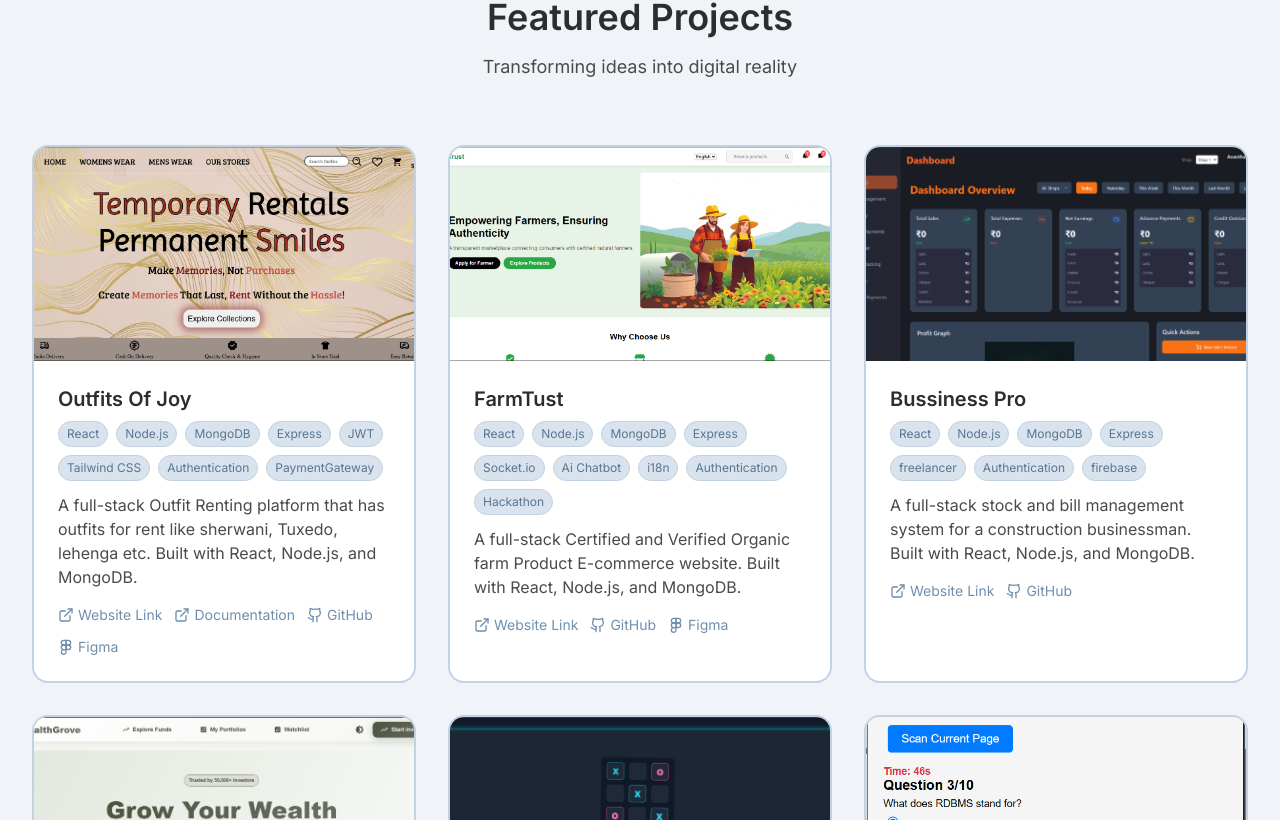
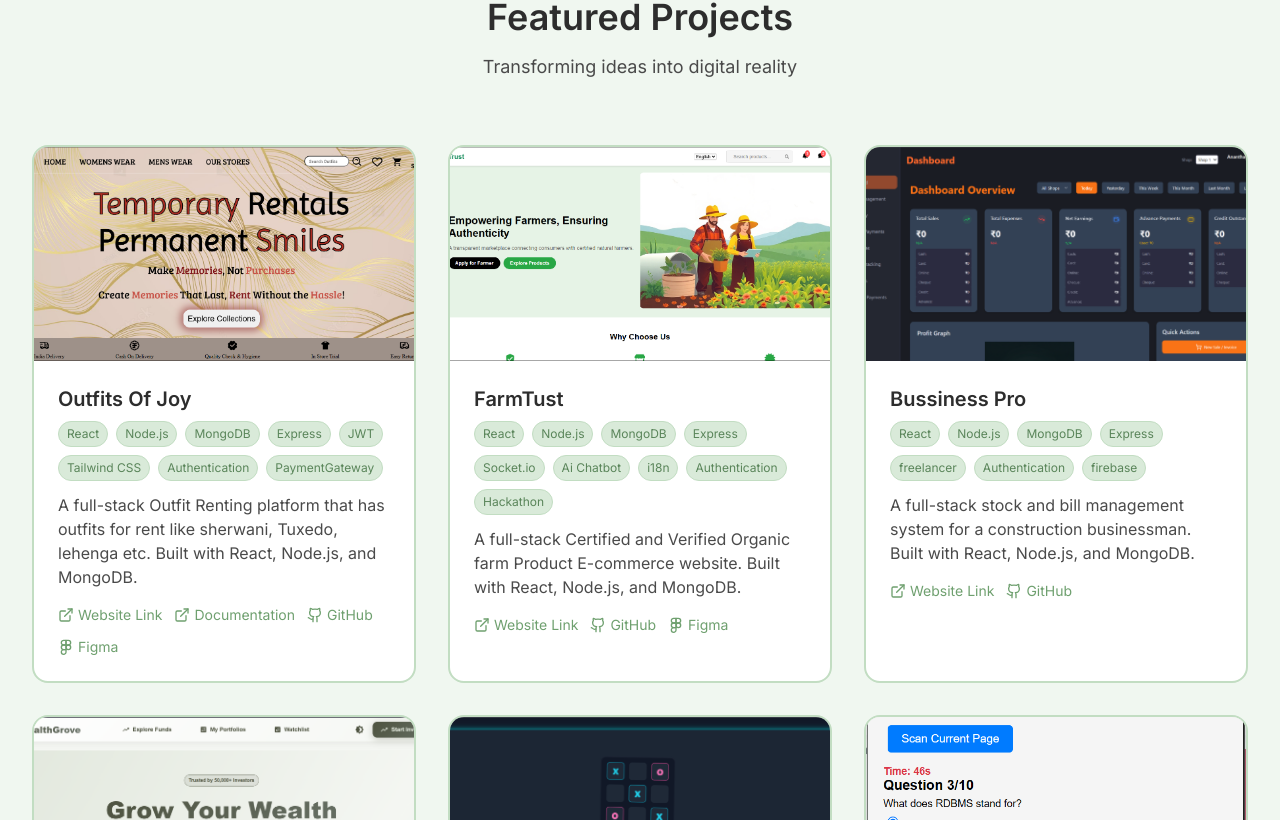
Before and after one commit to PARTH-JADAV20/my-portfolio-website, a React (Vite) app: page / in a window 1280 px wide. Shown: the part 980-1800 px from the top of the page. Built offline with nearby package versions, Linux system fonts and the light colour scheme.

Commit message:
changed color for project section UI

```diff
--- a/src/Components/Projects.jsx
+++ b/src/Components/Projects.jsx
@@ -97,17 +97,17 @@ export default function Projects() {
   ];
 
   return (
-    <section id="projects" className="py-20 bg-muted-blue-50">
+    <section id="projects" className="py-20 bg-muted-green-50">
       <div className="max-w-7xl mx-auto px-4 sm:px-6 lg:px-8">
         <div className="text-center mb-16">
-          <Briefcase className="w-12 h-12 text-muted-blue-600 mx-auto mb-4" />
+          <Briefcase className="w-12 h-12 text-muted-green-600 mx-auto mb-4" />
           <h2 className="text-4xl font-semibold text-text-gray-dark mb-4">Featured Projects</h2>
           <p className="text-lg text-text-gray">Transforming ideas into digital reality</p>
         </div>
         <div className="grid grid-cols-1 md:grid-cols-2 lg:grid-cols-3 gap-8">
           {projects.map((project, index) => (
-            <div key={index} className="group relative bg-white rounded-flat-lg overflow-hidden border-2 border-muted-blue-200 hover:border-muted-blue-400 transition-all duration-300 hover:-translate-y-1">
-              <div className="aspect-video overflow-hidden bg-muted-blue-100">
+            <div key={index} className="group relative bg-white rounded-flat-lg overflow-hidden border-2 border-muted-green-200 hover:border-muted-green-400 transition-all duration-300 hover:-translate-y-1">
+              <div className="aspect-video overflow-hidden bg-muted-green-100">
                 <img
                   src={project.image}
                   alt={project.title}
@@ -122,7 +122,7 @@ export default function Projects() {
                   {project.tags.map((tag, i) => (
                     <span
                       key={i}
-                      className="text-xs px-2 py-1 bg-muted-blue-100 text-muted-blue-700 rounded-full border border-muted-blue-200"
+                      className="text-xs px-2 py-1 bg-muted-green-100 text-muted-green-700 rounded-full border border-muted-green-200"
                     >
                       {tag}
                     </span>
@@ -136,7 +136,7 @@ export default function Projects() {
                       href={project.preview}
                       target="_blank"
                       rel="noopener noreferrer"
-                      className="inline-flex items-center text-sm text-muted-blue-600 hover:text-muted-blue-700 transition-colors"
+                      className="inline-flex items-center text-sm text-muted-green-600 hover:text-muted-green-700 transition-colors"
                     >
                       <ExternalLink className="w-4 h-4 mr-1" /> Website Link
                     </a>
@@ -146,7 +146,7 @@ export default function Projects() {
                       href={project.postmanDocs}
                       target="_blank"
                       rel="noopener noreferrer"
-                      className="inline-flex items-center text-sm text-muted-blue-600 hover:text-muted-blue-700 transition-colors"
+                      className="inline-flex items-center text-sm text-muted-green-600 hover:text-muted-green-700 transition-colors"
                     >
                       <ExternalLink className="w-4 h-4 mr-1" /> Documentation
                     </a>
@@ -156,7 +156,7 @@ export default function Projects() {
                       href={project.github}
                       target="_blank"
                       rel="noopener noreferrer"
-                      className="inline-flex items-center text-sm text-muted-blue-600 hover:text-muted-blue-700 transition-colors"
+                      className="inline-flex items-center text-sm text-muted-green-600 hover:text-muted-green-700 transition-colors"
                     >
                       <Github className="w-4 h-4 mr-1" /> GitHub
                     </a>
@@ -166,7 +166,7 @@ export default function Projects() {
                       href={project.figma}
                       target="_blank"
                       rel="noopener noreferrer"
-                      className="inline-flex items-center text-sm text-muted-blue-600 hover:text-muted-blue-700 transition-colors"
+                      className="inline-flex items-center text-sm text-muted-green-600 hover:text-muted-green-700 transition-colors"
                     >
                       <Figma className="w-4 h-4 mr-1" /> Figma
                     </a>
```
